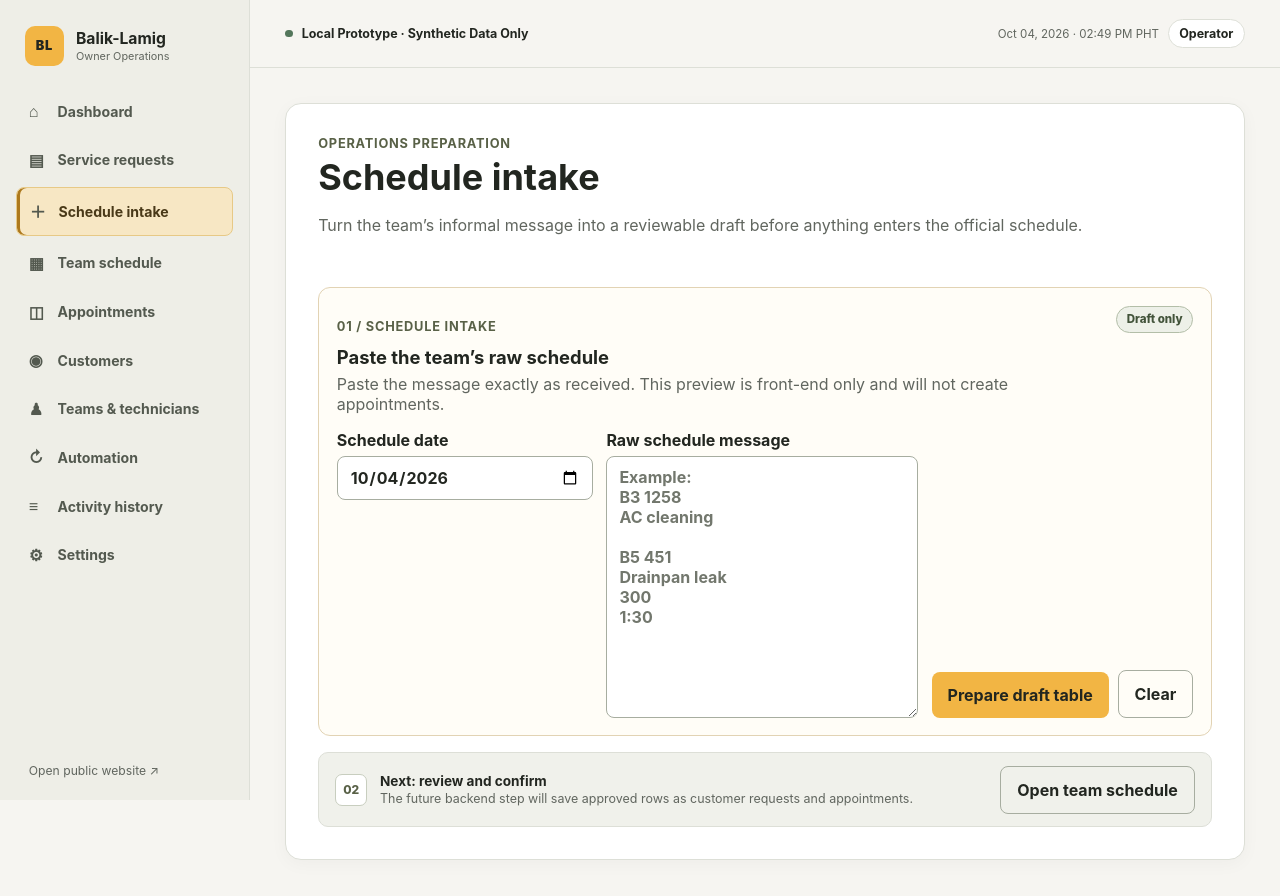
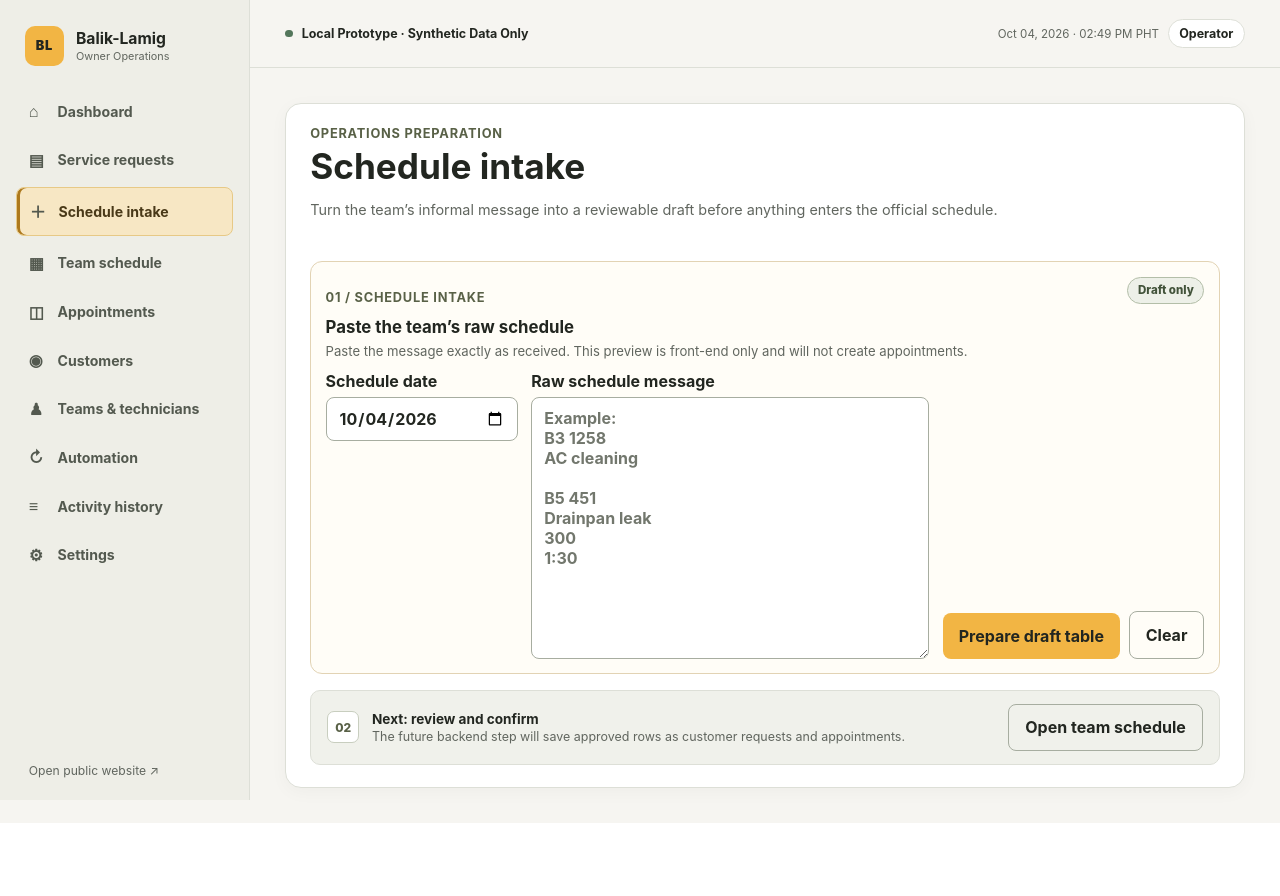
Before and after one commit to Vince-aboy/aircon-service-automation, a FastAPI app: page /staff/schedule-intake in a window 1280 px wide. After the commit the page ends 823 px from the top, so only its background shows below. Run offline with FastAPI, Linux system fonts and the light colour scheme.

Commit message:
Compact schedule intake layout

```diff
--- a/app/static/light-theme.css
+++ b/app/static/light-theme.css
@@ -139,7 +139,16 @@ a.directory-row:hover { background: #f7f7f2; border-color: #adb5a4; }
 .draft-status-ready { background: #e5efe7; border-color: #97b79e; color: #326044; }
 .draft-empty { color: var(--muted); text-align: center !important; }
 .schedule-draft-note { color: var(--muted); font-size: .8rem; margin: .75rem 0 0; }
-.schedule-intake-page .schedule-intake { margin-top: 1.25rem; }
+.schedule-intake-page { padding: 1.35rem 1.5rem; }
+.schedule-intake-page .compact-staff-header { padding-bottom: .9rem; }
+.schedule-intake-page .compact-staff-header h1 { font-size: clamp(1.7rem, 3vw, 2.2rem); }
+.schedule-intake-page .compact-staff-header .intro { font-size: .9rem; }
+.schedule-intake-page .schedule-intake { margin-top: .9rem; padding: .9rem; }
+.schedule-intake-page .schedule-intake-heading h2 { font-size: 1.05rem; }
+.schedule-intake-page .schedule-intake-heading .muted { font-size: .82rem; }
+.schedule-intake-page .schedule-intake-form { grid-template-columns: 12rem minmax(0, 1fr) auto; margin-top: .75rem; }
+.schedule-intake-page .schedule-message-field textarea { min-height: 7rem; }
+.schedule-intake-page .schedule-draft { margin-top: .8rem; padding-top: .8rem; }
 .intake-next-step { align-items: center; background: #f0f1eb; border: 1px solid var(--line); border-radius: 10px; display: flex; gap: .8rem; margin-top: 1rem; padding: .8rem 1rem; }
 .intake-step-number { align-items: center; background: #fff; border: 1px solid #c8cebf; border-radius: 7px; color: #596147; display: flex; font-size: .75rem; font-weight: 800; height: 2rem; justify-content: center; width: 2rem; }
 .intake-next-step strong { color: var(--ink); display: block; font-size: .85rem; }
--- a/app/templates/admin_base.html
+++ b/app/templates/admin_base.html
@@ -5,7 +5,7 @@
   <meta name="viewport" content="width=device-width, initial-scale=1">
   <title>{% block title %}Owner Operations{% endblock %} | Balik-Lamig</title>
   <link rel="stylesheet" href="{{ app_path('/static/booking.css') }}">
-  <link rel="stylesheet" href="{{ app_path('/static/light-theme.css') }}?v=20261004-1">
+  <link rel="stylesheet" href="{{ app_path('/static/light-theme.css') }}?v=20261007-2">
   {% block head %}{% endblock %}
 </head>
 <body class="admin-body">
```
